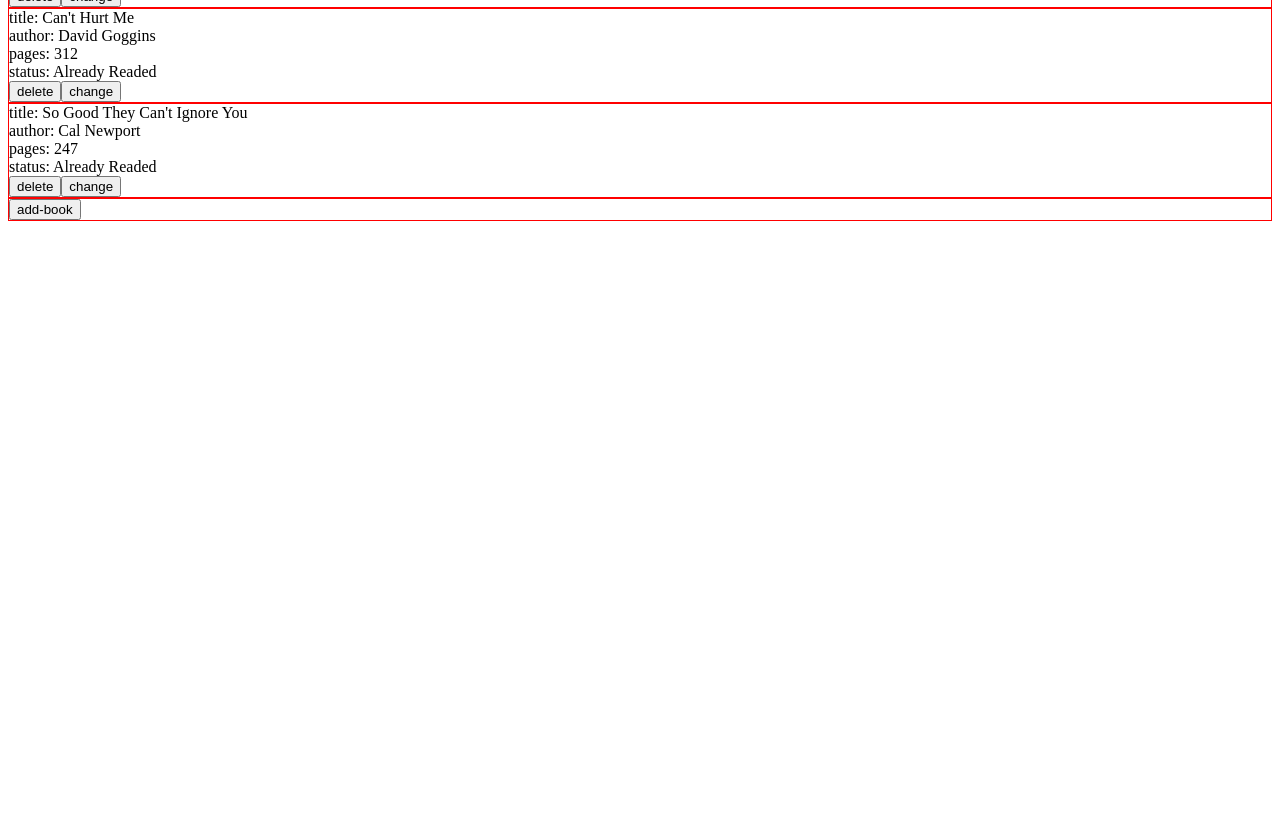
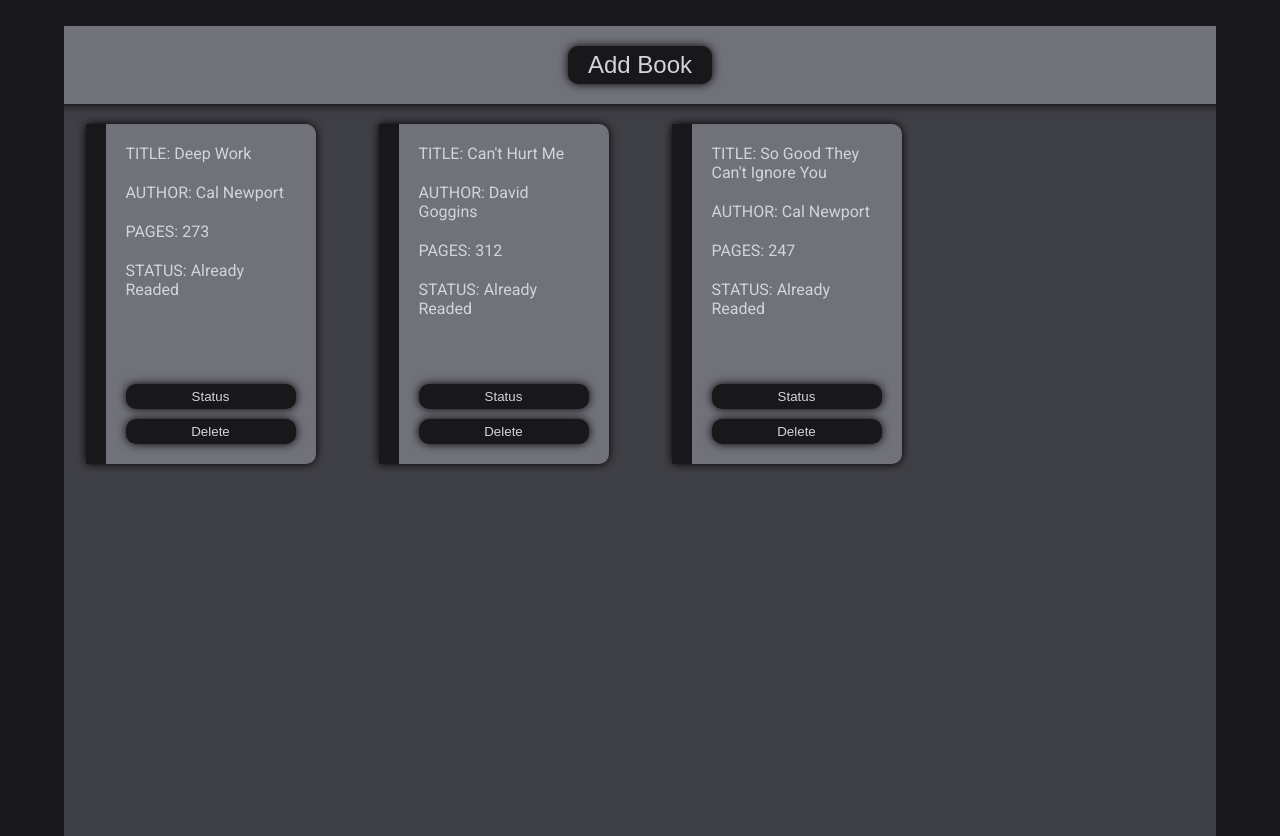
Before and after one commit to pablosga/library, a plain HTML site: page index.html in a window 1280 px wide. Shown: the part 95-931 px from the top of the page. Before the commit the page ends 800 px from the top, so only its background shows below. Drawn offline with Linux system fonts and the light colour scheme.

Commit message:
Termina los estilos

```diff
--- a/index.html
+++ b/index.html
@@ -5,11 +5,14 @@
     <meta name="viewport" content="width=device-width, initial-scale=1.0">
     <link rel="stylesheet" href="styles.css">
     <script src="script.js" defer></script>
+    <link rel="preconnect" href="https://fonts.googleapis.com">
+    <link rel="preconnect" href="https://fonts.gstatic.com" crossorigin>
+    <link href="https://fonts.googleapis.com/css2?family=Roboto:ital,wght@0,100;0,300;0,400;0,500;0,700;0,900;1,100;1,300;1,400;1,500;1,700;1,900&display=swap" rel="stylesheet">
     <title>Document</title>
 </head>
 <body>
     <header>
-
+        <h1>ODIN LIBRARY</h1>
     </header>
     <main>
 
--- a/script.js
+++ b/script.js
@@ -16,7 +16,7 @@
         author: "Cal Newport",
         pages: 247,
         status: "Already Readed",
-    }
+    },
 ];
 
 function Book(title, author, pages, status) {
@@ -45,14 +45,17 @@
         card.classList.add(bookIndex);
         for (item in book) {
             let text = document.createElement("div");
-            text.textContent = `${item}: ${book[item]}`;
+            text.textContent = `${item.toUpperCase()}: ${book[item]}`;
             card.appendChild(text);
         };
         bookIndex++;
+        createButtons(card, "change")
         createButtons(card, "delete");
-        createButtons(card, "change")
     }
     createBookSection();
+    changeTextContent("Delete", "delete");
+    changeTextContent("Status", "change");
+    changeTextContent("Add Book", "add-book")
 };
 
 function createBookSection() {
@@ -108,3 +111,8 @@
         }
     }
 });
+
+function changeTextContent (text, itemClass) {
+    let items = Array.from(document.getElementsByClassName(itemClass));
+    items.forEach((item) => item.textContent = text);
+};
--- a/styles.css
+++ b/styles.css
@@ -1,3 +1,107 @@
+body {
+    margin: 0;
+    padding: 0;
+    box-sizing: border-box !important;
+    background-color: #18181b;
+    color: #d1d5db;
+    font-family: "Roboto", sans-serif;
+    font-weight: 400;
+    font-style: normal;
+
+}
+
+h1 {
+    text-align: center;
+    padding: 20px;
+}
+
+main {
+    min-height: 100vh;
+    overflow: hidden;
+    width: 90%;
+    margin: auto;
+    padding-bottom: 10px;
+    background-color: #3f3f46;
+    display: grid;
+    grid-template-columns: repeat(auto-fit, minmax(250px, 1fr));
+    grid-template-rows: min-content;
+    gap: 20px;
+    justify-items: center;
+}
+
+.add-book-container {
+    grid-row: 1 / 2;
+    grid-column: 1 / -1;
+    width: 100%;
+    height: fit-content;
+    text-align: center;
+    border: none;
+    border-radius: 0;
+    display: block;
+}
+
+button {
+    border: none;
+    border-radius: 10px;
+    background-color: #18181b;
+    color: #d1d5db;
+    padding: 5px 20px;
+    box-shadow: 0px 0px 10px black;
+}
+
+button:hover,
+button:focus {
+    border: none;
+    outline: none;
+    box-shadow: 0px 0px 10px red;
+    cursor: pointer;
+}
+
+.add-book {
+    font-size: 24px;
+}
+
+
 main > div {
-    border: 1px solid red;
+    display: flex;
+    flex-direction: column;
+    max-width: 100%;
+    background-color: #71717a;
+    box-shadow: 0px 0px 10px black;
+    border-radius: 0 10px 10px 0;
+    border-left: 20px solid #18181b;
+    padding: 20px;
+    width: 170px;
+    height: 300px;
 }
+
+main > div > div {
+    margin: 0 0 20px;
+}
+
+.change {
+    margin-top: auto;
+    margin-bottom: 10px;
+}
+
+form {
+    display: flex;
+    flex-direction: column;
+    padding: 30px;
+}
+
+form input,
+form select {
+    margin-bottom: 10px;
+    background-color: #71717a;
+    border: none;
+    outline: none;
+    border-radius: 10px;
+    font-size: 16px;
+    padding: 0 10px;
+}
+
+form > div {
+    margin-top: 20px;
+    align-self: center;
+}
```
